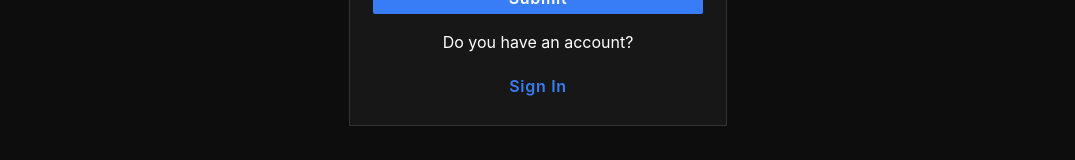
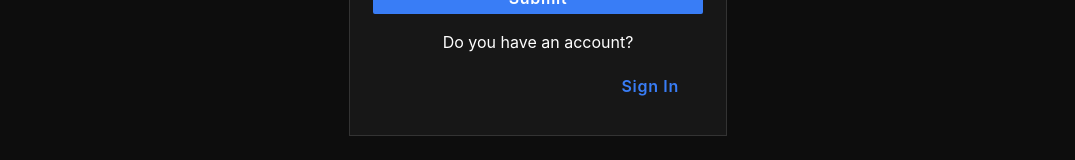
Before and after one commit to sousva/inctagram, a Next.js app: page /auth/registration in a window 1280 px wide. Shown: the part 575-735 px from the top of the page, without its empty margins (102-1177 px from the left). Built offline with nearby package versions, Linux system fonts and the light colour scheme.

Commit message:
fix: add Link for button "Sign In"

```diff
--- a/src/app/auth/registration/page.tsx
+++ b/src/app/auth/registration/page.tsx
@@ -1,4 +1,6 @@
 'use client'
+import {PATH} from 'app/path'
+import Link from 'next/link'
 import React, {useState} from 'react'
 import {InputText} from 'common/components/InputText/InputText'
 import {useForm} from 'react-hook-form'
@@ -90,9 +92,11 @@ export default function Page() {
                         Submit
                     </Button>
                     <p>Do you have an account?</p>
-                    <Button type={'button'} variant={'text'}>
-                        Sign In
-                    </Button>
+                    <Link href={PATH.LOGIN}>
+                        <Button type={'button'} variant={'text'}>
+                            Sign In
+                        </Button>
+                    </Link>
                 </form>
             </AuthPageStyled>
             <Modal handleClose={handleModalClose} isOpen={isModalOpen} title={'Email sent'}>
```
